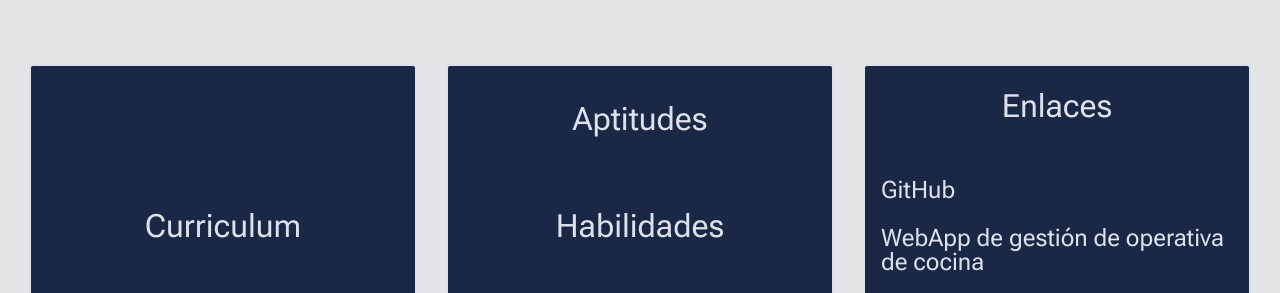
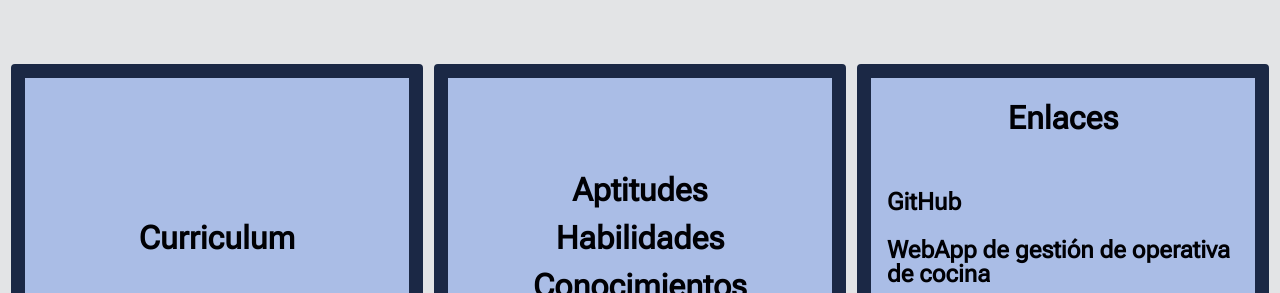
Before and after one commit to Txintxor/portfolio, a plain HTML site: page index.html in a window 1280 px wide. Shown: the part 624-917 px from the top of the page. Drawn offline with Linux system fonts and the light colour scheme.

Commit message:
css content buttons fix

```diff
--- a/index.html
+++ b/index.html
@@ -36,15 +36,15 @@
           </p>
           <ul class="jumbo-list">
             <li class="jumbo-li">
-             </span>
+              </span>
               <p class="jumbo-text"> <span><i class="fa fa-arrow-right-long"></i>HTML CSS Bootstrap SASS</p>
             </li>
             <li class="jumbo-li">
-             </span>
+              </span>
               <p class="jumbo-text"> <span><i class="fa fa-arrow-right-long"></i>Javascript ReactJS TypeScript </p>
             </li>
             <li class="jumbo-li">
-             </span>
+              </span>
               <p class="jumbo-text"> <span><i class="fa fa-arrow-right-long"></i>Git npm</p>
             </li>
           </ul>
@@ -73,7 +73,7 @@
         </article>
 
         <!-- Proyectos -->
-        <article class="menu-selector-container" id="projects-selector">
+        <article class="menu-selector-container projects-selector">
           <p class="title" id="links-projects-title">Enlaces</p>
           <article class="link-container" id="projects-links">
             <ul class="link-list-container">
--- a/styles/style.css
+++ b/styles/style.css
@@ -15,7 +15,7 @@
   background: var(--main-color);
   height: 2rem;
   margin: 0;
-  padding: 0.5rem;
+  padding: .5rem;
 }
 
 .navbar-menu-links {
@@ -34,7 +34,7 @@
   height: 30rem;
   border-radius: 4px;
   margin: 4rem 5rem;
-  padding: 0.5rem;
+  padding: .5rem;
   background-image: url("/img/jumbo-background.svg");
   -webkit-box-shadow: 5px 1px 10px 4px var(--main-color);
   box-shadow: 5px 1px 4px 4px var(--main-color);
@@ -62,9 +62,6 @@
   font-size: 3rem;
 }
 
-
-
-
 /* Main */
 .main-container {
   min-height: 100%;
@@ -79,7 +76,7 @@
   flex-direction: column;
   border: solid 4px var(--main-color);
   margin: 1rem;
-  padding: 0.5rem;
+  padding: .5rem;
 }
 
 #professional-container {
@@ -101,12 +98,10 @@
 .menu-button {
   display: flex;
   flex-direction: column;
-  justify-content: space-around;
+  justify-content: center;
   align-items: center;
   font-size: 2rem;
-  color: var(--white2);
   cursor: pointer;
-  background-color: var(--main-color);
 }
 
 #modal-button-skills {
@@ -115,11 +110,20 @@
 
 #modal-button-cv {
   background: none;
+  border: none;
 }
 
-#projects-selector {
-  color: var(--white2);
-  background-color: var(--main-color);
+.menu-button,
+.projects-selector {
+  color: var(--black);
+  font-family: var(--font);
+  font-weight: 700;
+  background-color: var(--white3);
+  border: 14px solid var(--main-color);
+}
+
+.skills-button-text{
+  padding: .5rem
 }
 
 /* Footer */
@@ -133,7 +137,7 @@
 }
 
 .footer-text {
-  padding: 0.75rem;
+  padding: .75rem;
   font-size: 1.25rem;
   color: var(--white2);
   text-shadow: 6px 8px 4px var(--main-color);
@@ -221,7 +225,7 @@
   }
 
   #jumbo-title {
-    margin: 0.15rem;
+    margin: .15rem;
     padding: 1rem;
     font-size: 2rem;
   }
```
